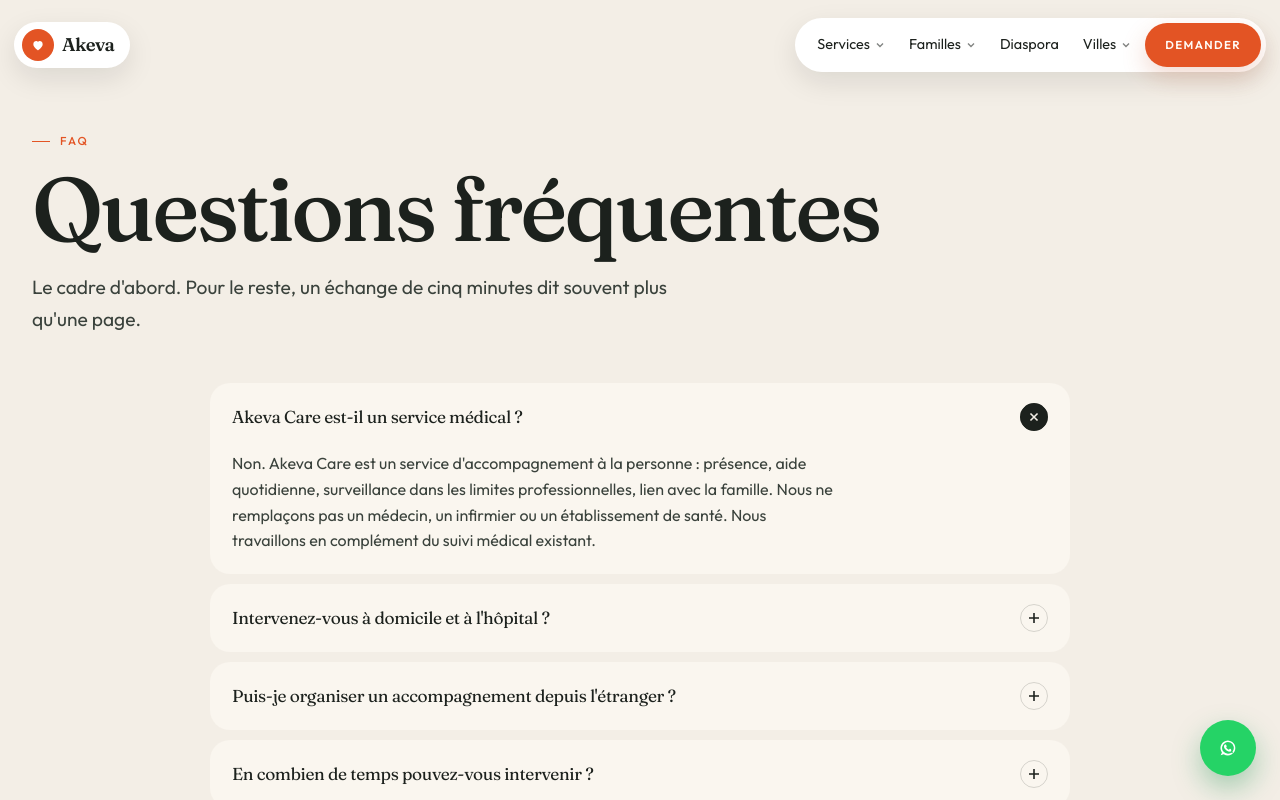
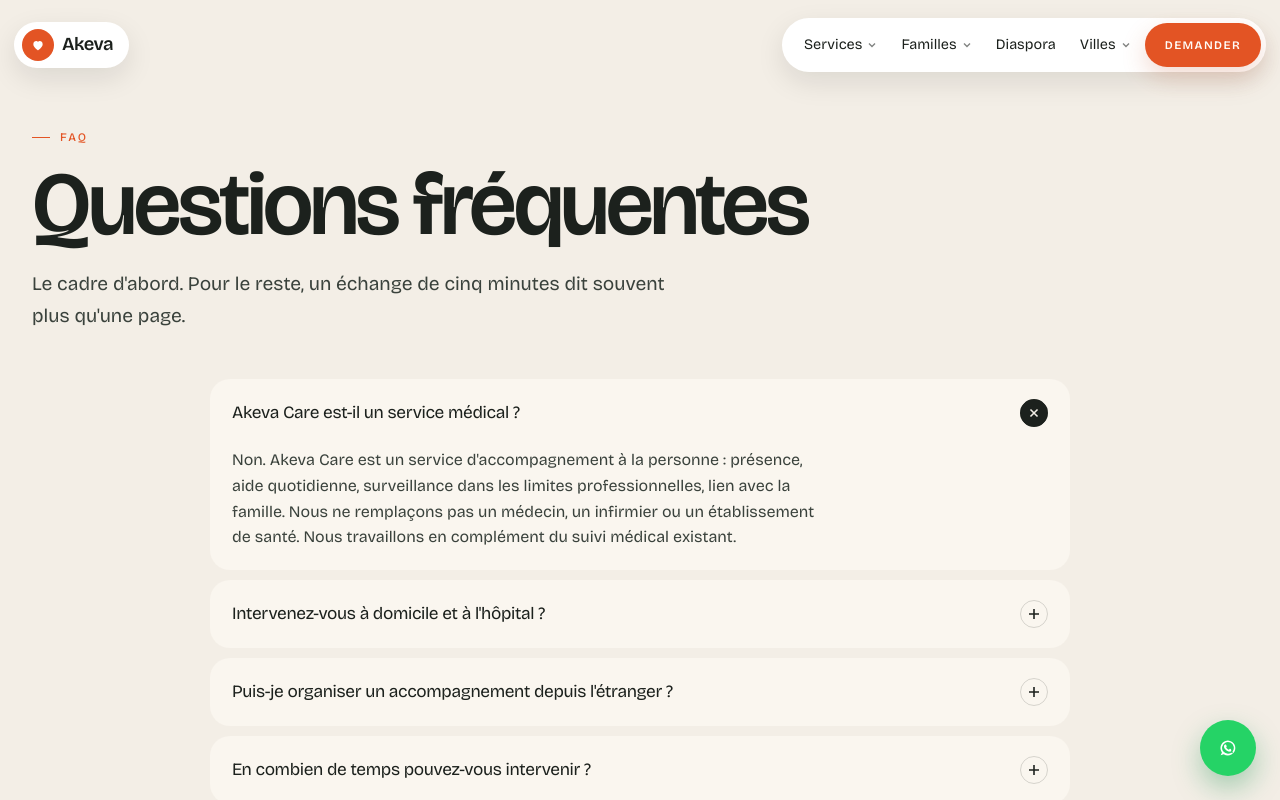
Before and after one commit to impacttech237/AKEVA-CARE-SERENITE-24, a Next.js app: page /faq in a window 1280 px wide. Shown: the top 800 px of the page. Built offline with nearby package versions, Linux system fonts and the light colour scheme.

Commit message:
Passer le site en Bricolage Grotesque
Typographie unique, variable, optical-sizing et largeur 100
sur titres, textes et interface.

Co-authored-by: arena-agent <297053741+arena-agent@users.noreply.github.com>

```diff
--- a/app/globals.css
+++ b/app/globals.css
@@ -40,7 +40,11 @@ html,
 body {
   background: var(--cream);
   color: var(--ink);
-  font-family: "Outfit Variable", Outfit, system-ui, sans-serif;
+  font-family: "Bricolage Grotesque Variable", "Bricolage Grotesque", sans-serif;
+  font-optical-sizing: auto;
+  font-weight: 400;
+  font-style: normal;
+  font-variation-settings: "wdth" 100;
   font-size: 16px;
   line-height: 1.6;
   -webkit-font-smoothing: antialiased;
@@ -137,37 +141,45 @@ ol {
 
 h1,
 .h1 {
-  font-family: "Fraunces Variable", Fraunces, Georgia, serif;
+  font-family: "Bricolage Grotesque Variable", "Bricolage Grotesque", sans-serif;
+  font-optical-sizing: auto;
+  font-weight: 560;
+  font-style: normal;
+  font-variation-settings: "wdth" 100;
+  letter-spacing: -0.04em;
+  line-height: 1.02;
+  font-size: clamp(2.35rem, 7.4vw, 5.6rem);
+}
+
+h2,
+.h2 {
+  font-family: "Bricolage Grotesque Variable", "Bricolage Grotesque", sans-serif;
+  font-optical-sizing: auto;
+  font-weight: 560;
+  font-variation-settings: "wdth" 100;
+  letter-spacing: -0.035em;
+  line-height: 1.08;
+  font-size: clamp(1.85rem, 4.4vw, 3.5rem);
+}
+
+h3,
+.h3 {
+  font-family: "Bricolage Grotesque Variable", "Bricolage Grotesque", sans-serif;
+  font-optical-sizing: auto;
+  font-weight: 560;
+  font-variation-settings: "wdth" 100;
+  letter-spacing: -0.03em;
+  line-height: 1.2;
+  font-size: clamp(1.25rem, 2vw, 1.7rem);
+}
+
+.italic {
+  font-family: "Bricolage Grotesque Variable", "Bricolage Grotesque", sans-serif;
+  font-style: italic;
   font-weight: 500;
   font-optical-sizing: auto;
-  letter-spacing: -0.035em;
-  line-height: 1.02;
-  font-size: clamp(2.35rem, 7.4vw, 5.6rem);
-}
-
-h2,
-.h2 {
-  font-family: "Fraunces Variable", Fraunces, Georgia, serif;
-  font-weight: 500;
+  font-variation-settings: "wdth" 100;
   letter-spacing: -0.03em;
-  line-height: 1.08;
-  font-size: clamp(1.85rem, 4.4vw, 3.5rem);
-}
-
-h3,
-.h3 {
-  font-family: "Fraunces Variable", Fraunces, Georgia, serif;
-  font-weight: 500;
-  letter-spacing: -0.02em;
-  line-height: 1.2;
-  font-size: clamp(1.25rem, 2vw, 1.7rem);
-}
-
-.italic {
-  font-family: "Instrument Serif", Georgia, serif;
-  font-style: italic;
-  font-weight: 400;
-  letter-spacing: -0.02em;
 }
 
 .lead {
@@ -311,7 +323,7 @@ h3,
   display: inline-flex;
   align-items: center;
   gap: 8px;
-  font-family: "Fraunces Variable", Fraunces, Georgia, serif;
+  font-family: "Bricolage Grotesque Variable", "Bricolage Grotesque", sans-serif;
   font-size: 1.15rem;
   letter-spacing: -0.03em;
   font-weight: 550;
@@ -352,7 +364,7 @@ h3,
 }
 
 .logo-text strong {
-  font-family: "Fraunces Variable", Fraunces, Georgia, serif;
+  font-family: "Bricolage Grotesque Variable", "Bricolage Grotesque", sans-serif;
   font-size: 1.12rem;
   font-weight: 550;
   letter-spacing: -0.03em;
@@ -527,7 +539,7 @@ h3,
   width: 100%;
   padding: 14px 0;
   border-bottom: 1px solid var(--line);
-  font-family: "Fraunces Variable", Fraunces, Georgia, serif;
+  font-family: "Bricolage Grotesque Variable", "Bricolage Grotesque", sans-serif;
   font-size: 1.45rem;
   letter-spacing: -0.02em;
 }
@@ -542,7 +554,7 @@ h3,
 }
 
 .mobile-sub a {
-  font-family: "Outfit Variable", Outfit, sans-serif;
+  font-family: "Bricolage Grotesque Variable", "Bricolage Grotesque", sans-serif;
   font-size: 1rem;
   padding: 10px 0;
   border: 0;
@@ -606,7 +618,7 @@ h3,
 }
 
 .hero-bleed h1 em {
-  font-family: "Fraunces Variable", Fraunces, Georgia, serif;
+  font-family: "Bricolage Grotesque Variable", "Bricolage Grotesque", sans-serif;
   font-style: normal;
   color: var(--terra);
 }
@@ -780,14 +792,14 @@ h3,
 
 .why-item strong {
   display: block;
-  font-family: "Fraunces Variable", Fraunces, Georgia, serif;
+  font-family: "Bricolage Grotesque Variable", "Bricolage Grotesque", sans-serif;
   font-size: 1.15rem;
   font-weight: 500;
   margin-bottom: 4px;
 }
 
 .num {
-  font-family: "Instrument Serif", Georgia, serif;
+  font-family: "Bricolage Grotesque Variable", "Bricolage Grotesque", sans-serif;
   font-style: italic;
   color: var(--terra-soft);
   font-size: 1.1rem;
@@ -805,7 +817,7 @@ h3,
 }
 
 .step .n {
-  font-family: "Instrument Serif", Georgia, serif;
+  font-family: "Bricolage Grotesque Variable", "Bricolage Grotesque", sans-serif;
   font-style: italic;
   font-size: 1.6rem;
   color: var(--terra);
@@ -867,7 +879,7 @@ h3,
   display: flex;
   justify-content: space-between;
   gap: 16px;
-  font-family: "Fraunces Variable", Fraunces, Georgia, serif;
+  font-family: "Bricolage Grotesque Variable", "Bricolage Grotesque", sans-serif;
   font-size: 1.08rem;
   letter-spacing: -0.02em;
 }
@@ -969,7 +981,7 @@ h3,
 
 /* ---------- page hero ---------- */
 .page-hero {
-  padding: calc(var(--header) + 48px) 0 48px;
+  padding: 120px 0 48px;
 }
 
 .page-hero h1 {
@@ -1258,7 +1270,7 @@ h3,
 }
 
 .manifesto p {
-  font-family: "Fraunces Variable", Fraunces, Georgia, serif;
+  font-family: "Bricolage Grotesque Variable", "Bricolage Grotesque", sans-serif;
   font-size: clamp(1.45rem, 3.2vw, 2.35rem);
   letter-spacing: -0.03em;
   line-height: 1.28;
@@ -1353,7 +1365,7 @@ h3,
 }
 
 .story-bottom em {
-  font-family: "Instrument Serif", Georgia, serif;
+  font-family: "Bricolage Grotesque Variable", "Bricolage Grotesque", sans-serif;
   font-style: italic;
   font-weight: 400;
   color: var(--terra-soft);
@@ -1375,7 +1387,7 @@ h3,
 }
 
 .stat-card strong {
-  font-family: "Fraunces Variable", Fraunces, Georgia, serif;
+  font-family: "Bricolage Grotesque Variable", "Bricolage Grotesque", sans-serif;
   font-size: clamp(2.2rem, 4vw, 3.4rem);
   letter-spacing: -0.045em;
   line-height: 0.95;
@@ -1432,7 +1444,7 @@ h3,
   gap: 16px;
   padding: 18px 0;
   border-top: 1px solid var(--line);
-  font-family: "Fraunces Variable", Fraunces, Georgia, serif;
+  font-family: "Bricolage Grotesque Variable", "Bricolage Grotesque", sans-serif;
   font-size: 1.15rem;
   letter-spacing: -0.02em;
 }
@@ -1522,7 +1534,7 @@ h3,
 
 .stat strong {
   display: block;
-  font-family: "Fraunces Variable", Fraunces, Georgia, serif;
+  font-family: "Bricolage Grotesque Variable", "Bricolage Grotesque", sans-serif;
   font-size: clamp(2rem, 4vw, 3.2rem);
   letter-spacing: -0.04em;
   line-height: 1;
@@ -1537,7 +1549,7 @@ h3,
 
 /* ---------- quote ---------- */
 .quote {
-  font-family: "Fraunces Variable", Fraunces, Georgia, serif;
+  font-family: "Bricolage Grotesque Variable", "Bricolage Grotesque", sans-serif;
   font-size: clamp(1.3rem, 2.4vw, 1.8rem);
   letter-spacing: -0.03em;
   line-height: 1.25;
@@ -1556,7 +1568,7 @@ h3,
   gap: 48px;
   width: max-content;
   animation: marquee 32s linear infinite;
-  font-family: "Instrument Serif", Georgia, serif;
+  font-family: "Bricolage Grotesque Variable", "Bricolage Grotesque", sans-serif;
   font-style: italic;
   font-size: 1.25rem;
   color: var(--ink-soft);
--- a/app/layout.js
+++ b/app/layout.js
@@ -1,7 +1,4 @@
-import "@fontsource-variable/fraunces/wght.css";
-import "@fontsource-variable/outfit";
-import "@fontsource/instrument-serif/400.css";
-import "@fontsource/instrument-serif/400-italic.css";
+import "@fontsource-variable/bricolage-grotesque/standard.css";
 import "./globals.css";
 import Header from "@/components/Header";
 import Footer from "@/components/Footer";
--- a/package.json
+++ b/package.json
@@ -9,9 +9,7 @@
     "lint": "next lint"
   },
   "dependencies": {
-    "@fontsource-variable/fraunces": "^5.3.0",
-    "@fontsource-variable/outfit": "^5.3.0",
-    "@fontsource/instrument-serif": "^5.3.0",
+    "@fontsource-variable/bricolage-grotesque": "^5.3.0",
     "next": "^14.2.15",
     "react": "^18.3.1",
     "react-dom": "^18.3.1"
```
Also changed, not shown: 1 other file (tests, documents, lock files or other folders).
